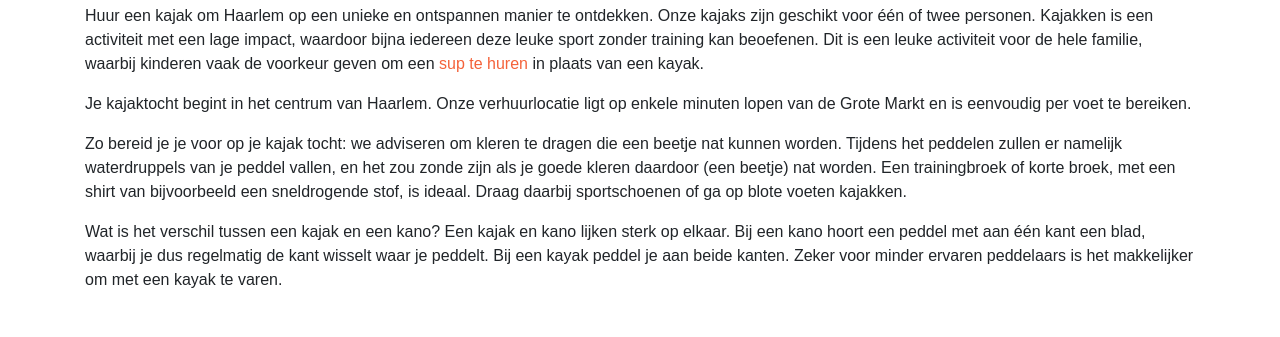
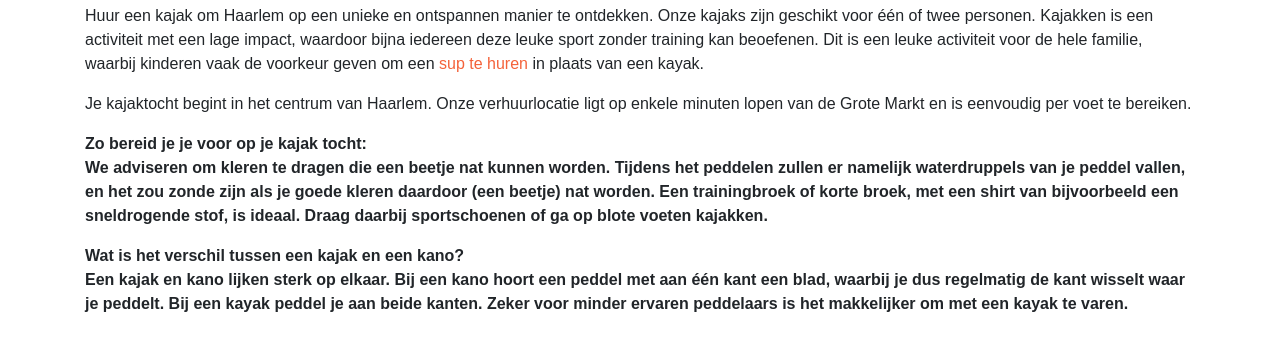
Before and after one commit to tsanders42/com.sportandtours, a plain HTML site: page haarlem-kayak-nl.html in a window 1280 px wide. Shown: the part 980-1317 px from the top of the page. Drawn offline with nearby package versions, Linux system fonts and the light colour scheme.

Commit message:
Update haarlem-kayak-nl.html

```diff
--- a/haarlem-kayak-nl.html
+++ b/haarlem-kayak-nl.html
@@ -120,10 +120,10 @@
                         Je kajaktocht begint in het centrum van Haarlem. Onze verhuurlocatie ligt op enkele minuten lopen van de Grote Markt en is eenvoudig per voet te bereiken.
                     </p>
                     <p>
-                        Zo bereid je je voor op je kajak tocht: we adviseren om kleren te dragen die een beetje nat kunnen worden. Tijdens het peddelen zullen er namelijk waterdruppels van je peddel vallen, en het zou zonde zijn als je goede kleren daardoor (een beetje) nat worden. Een trainingbroek of korte broek, met een shirt van bijvoorbeeld een sneldrogende stof, is ideaal. Draag daarbij sportschoenen of ga op blote voeten kajakken.
+                        <strong>Zo bereid je je voor op je kajak tocht:<strong><br> We adviseren om kleren te dragen die een beetje nat kunnen worden. Tijdens het peddelen zullen er namelijk waterdruppels van je peddel vallen, en het zou zonde zijn als je goede kleren daardoor (een beetje) nat worden. Een trainingbroek of korte broek, met een shirt van bijvoorbeeld een sneldrogende stof, is ideaal. Draag daarbij sportschoenen of ga op blote voeten kajakken.
                     </p>
 		    <p>
-			Wat is het verschil tussen een kajak en een kano? Een kajak en kano lijken sterk op elkaar. Bij een kano hoort een peddel met aan één kant een blad, waarbij je dus regelmatig de kant wisselt waar je peddelt. Bij een kayak peddel je aan beide kanten. Zeker voor minder ervaren peddelaars is het makkelijker om met een kayak te varen.
+			<strong>Wat is het verschil tussen een kajak en een kano?</strong><br> Een kajak en kano lijken sterk op elkaar. Bij een kano hoort een peddel met aan één kant een blad, waarbij je dus regelmatig de kant wisselt waar je peddelt. Bij een kayak peddel je aan beide kanten. Zeker voor minder ervaren peddelaars is het makkelijker om met een kayak te varen.
                     </p>
                 </div>
             </div>
```
